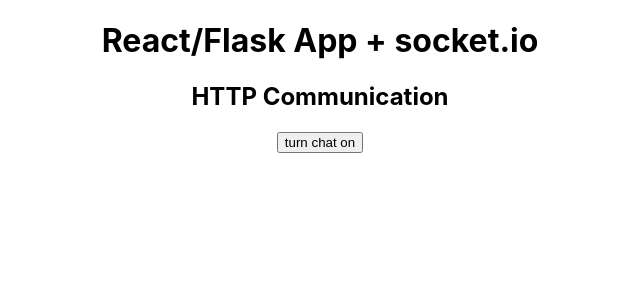
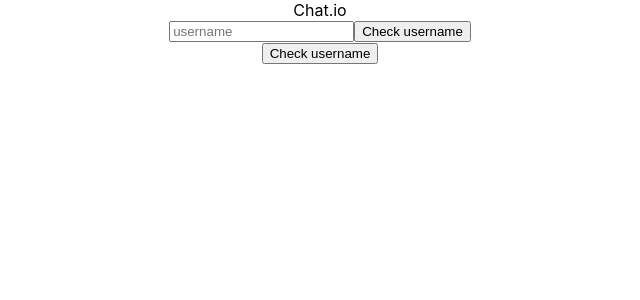
Before and after one commit to Ronaldrc/convo-hub, a React (Create React App) app in the folder frontend/: page / in a window 1280 px wide. Shown: the top 300 px of the page, without its empty margins (320-960 px from the left). Built offline with nearby package versions, Linux system fonts and the light colour scheme; no server answers.

Commit message:
Removed button for socket connection

```diff
--- a/frontend/src/App.js
+++ b/frontend/src/App.js
@@ -2,13 +2,13 @@
 import { io } from 'socket.io-client';
 import { useEffect, useState } from 'react';
 import WebSocketCall from './components/WebSocketCall';
-import HttpCall from './components/HttpCall'
-
+import axios from 'axios'
 
 function App() {
   const [socketInstance, setSocketInstance] = useState("");
   const [loading, setLoading] = useState(true);
   const [buttonStatus, setButtonStatus] = useState(false);
+  const [isValidUsername, setValidUsername] = useState(false);
 
   const handleClick = () => {
     if (buttonStatus === false) {
@@ -17,6 +17,15 @@
       setButtonStatus(false);
     }
   };
+
+  const handleSubmit = () => {
+    // send api request
+    // check if username was used before
+    // axios.post('/api/')
+    // if () {
+
+    // }
+  }
 
   useEffect(() => {
     if (buttonStatus === true) {
@@ -47,12 +56,16 @@
 
   return (
     <div className="App">
-      <h1>React/Flask App + socket.io</h1>
-      <div className="line">
-        <HttpCall/>
-      </div>
+      {/* Prompt and validate username */}
+      <div className="title">Chat.io</div>
+      <div className="line"></div>
+      <form onSubmit={handleSubmit} className="username">
+        <input type="text" name="username" className="username" placeholder="username"/>
+        <button type="submit" className="valid">Check username</button>
+      </form>
+       {/* Chat box */}
       {!buttonStatus ? (
-        <button onClick={handleClick}>turn chat on</button>
+        <button type="submit" className="valid">Check username</button>
       ) : (
         <>
           <button onClick={handleClick}>turn chat off</button>
--- a/frontend/src/components/WebSocketCall.js
+++ b/frontend/src/components/WebSocketCall.js
@@ -33,7 +33,7 @@
         <h2>WebSocket Communication</h2>
         <input type="text" value={message} onChange={handleText}/>
         <button onClick={handleSubmit}>submit</button>
-        <ul>
+        <ul className="user-messages">
             {messages.map((message, index) => {
                 return <li key={index}>{message}</li>
             })}
```
